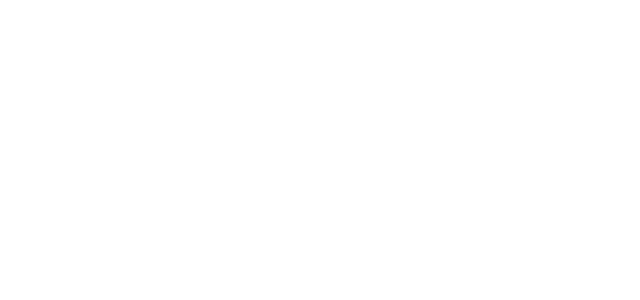
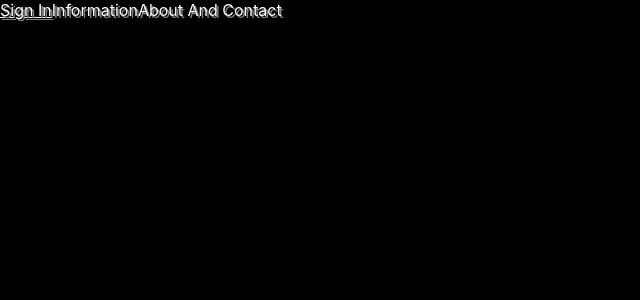
Before and after one commit to orelkakon/InstaDataClient, a React (Create React App) app: page / in a window 1280 px wide. Shown: the top 300 px of the page, without its empty margins (0-640 px from the left). Built offline with nearby package versions, Linux system fonts and the light colour scheme.

Commit message:
skeleton

```diff
--- a/package.json
+++ b/package.json
@@ -8,6 +8,7 @@
     "@testing-library/user-event": "^12.6.0",
     "react": "^17.0.1",
     "react-dom": "^17.0.1",
+    "react-router-dom": "^5.2.0",
     "react-scripts": "4.0.1",
     "styled-components": "^5.2.1",
     "web-vitals": "^0.2.4"
--- a/public/index.html
+++ b/public/index.html
@@ -11,7 +11,7 @@
     />
     <title>InstaData</title>
   </head>
-  <body>
+  <body style="background-color:black">
     <noscript>You need to enable JavaScript to run this app.</noscript>
     <div id="root"></div>
   </body>
--- a/src/App.js
+++ b/src/App.js
@@ -1,13 +1,31 @@
 import Header from './Components/Header.js'
 import Footer from './Components/Footer.js'
 import Body from './Components/Body.js'
+import { BrowserRouter, Route } from 'react-router-dom';
 
-function App () {
+
+function App() {
   return (
     <div className="App">
-        <Header/>
-        <Body/>
-        <Footer/>
+      <BrowserRouter>
+        <Header />
+        <Route path="/" exact strict render={
+          () => (
+            <Body/>
+          )
+        } />
+        <Route path="/Info" exact strict render={
+          () => (
+            <Body/>
+          )
+        } />
+        <Route path="/About" exact strict render={
+          () => (
+            <Body/>
+          )
+        } />
+        <Footer />
+      </BrowserRouter>
     </div>
   );
 }
--- a/src/Components/Header.js
+++ b/src/Components/Header.js
@@ -1,7 +1,21 @@
+import React from 'react';
+import { NavLink } from 'react-router-dom';
+
 const Header = () => {
     return (
-        <div>
+        <div className="navMenu">
+            <NavLink className="a" to="/" style={{ textDecoration: 'none', color: 'white', textShadow: '2px 2px gray' }} activeClassName="nl" exact activeStyle={
+                { textDecoration: 'underline' }
+            }>Sign In</NavLink>
 
+            <NavLink className="a" to="/Info" style={{ textDecoration: 'none', color: 'white', textShadow: '2px 2px gray' }} activeClassName="nl" exact activeStyle={
+                { textDecoration: 'underline' }
+            }>Information</NavLink>
+
+            <NavLink className="a" to="/About" style={{ textDecoration: 'none', color: 'white', textShadow: '2px 2px gray' }} activeClassName="nl" exact activeStyle={
+                { textDecoration: 'underline' }
+            }>About And Contact</NavLink>
+            <div class="dot"></div>
         </div>
     )
 }
```
Also changed, not shown: src/Components/index.js (line endings or trailing spaces), 2 other files (tests, documents, lock files or other folders).
